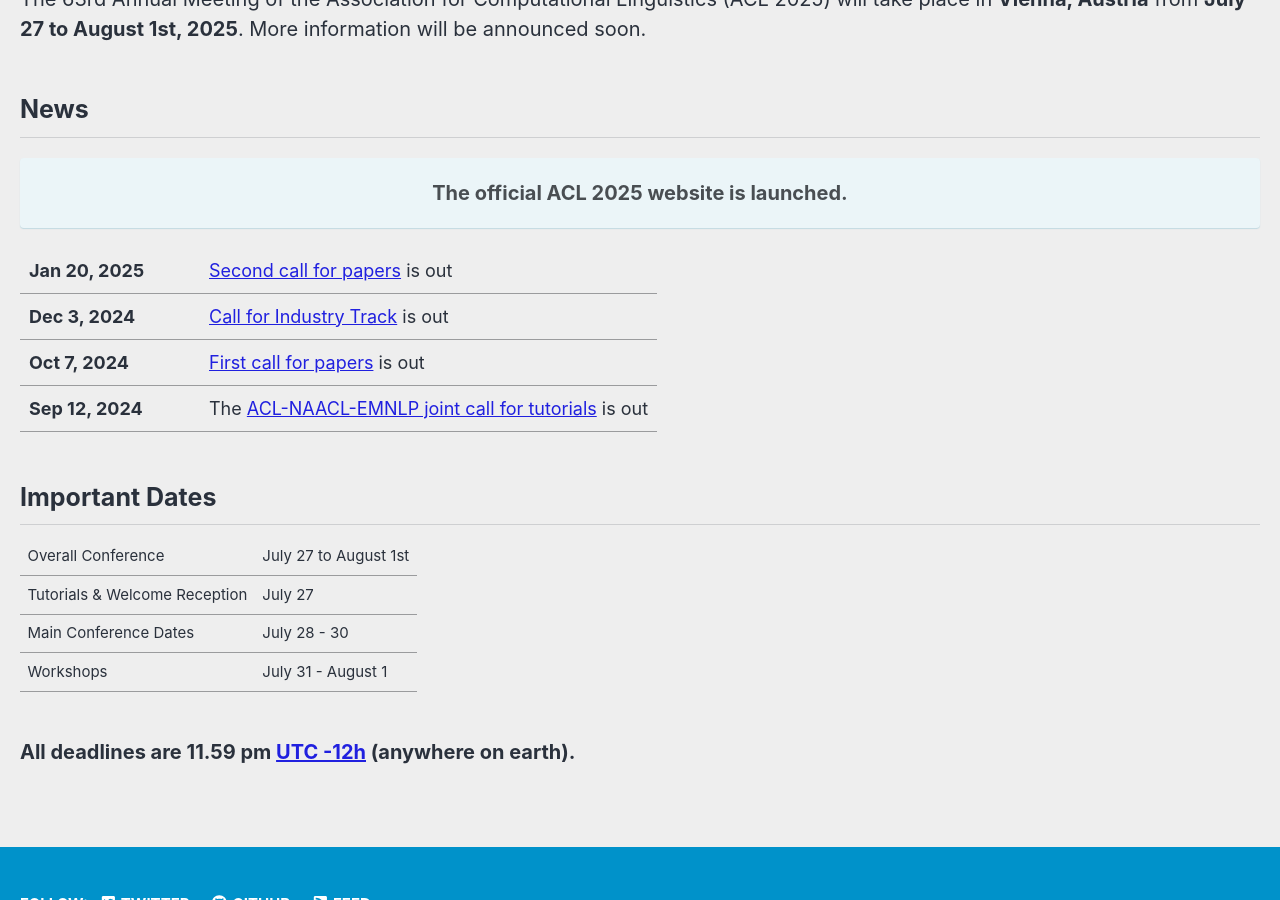
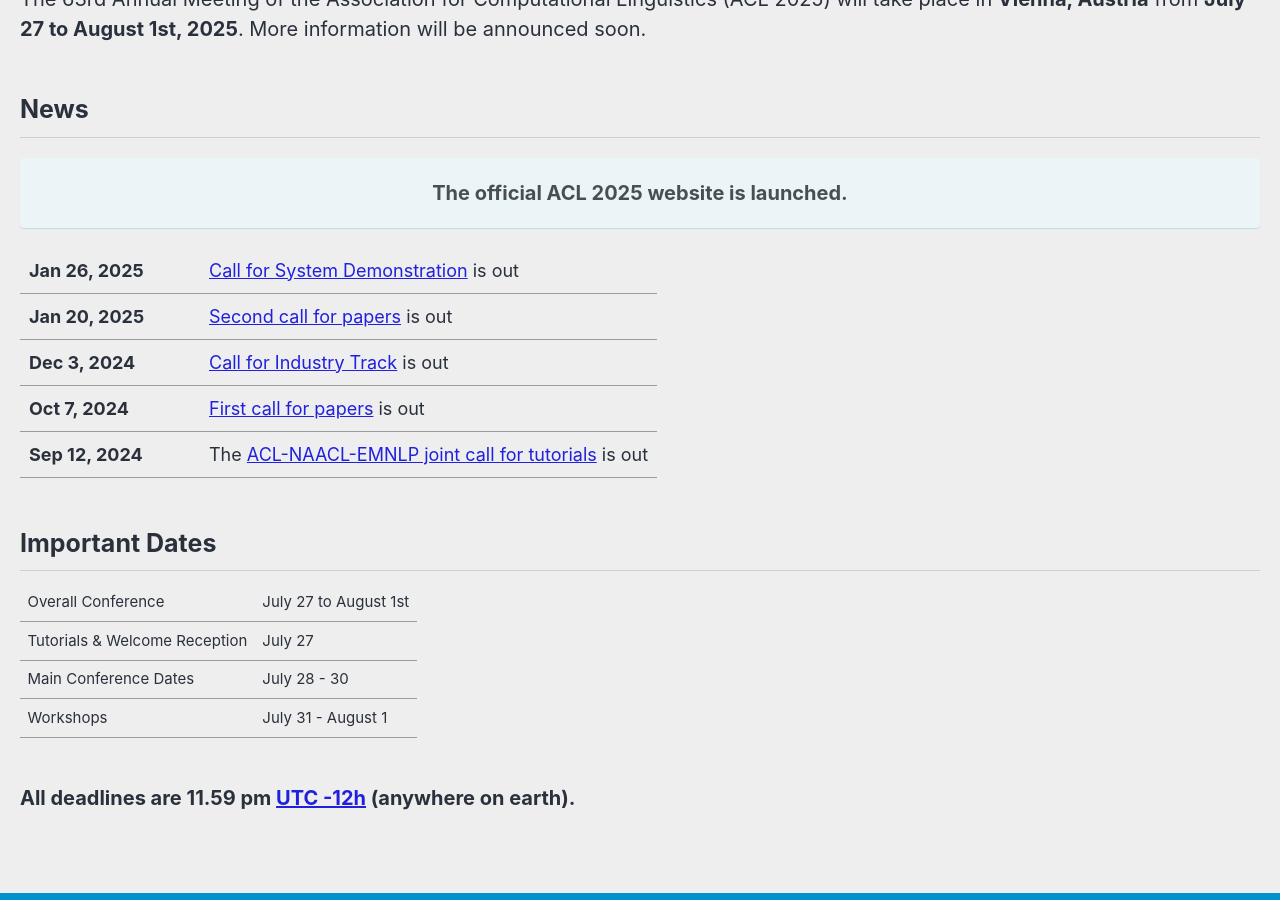
Before and after one commit to acl-org/acl-2025, a Jekyll site: the page built from _pages/home.md, in a window 1280 px wide and 900 px high, scrolled down 577 px. Built offline with Jekyll 4.4.1, drawn with Linux system fonts in a browser that asks for light colours; cached includes are drawn as plain includes; nearby versions of some CDN libraries.

Commit message:
Update home.md

```diff
--- a/_pages/home.md
+++ b/_pages/home.md
@@ -21,6 +21,7 @@ More information will be announced soon.
 .news-table { font-size: .9em; table-layout: fixed; }
 .news-table tr td:nth-child(1) { font-weight: bold; width: 10em; }
 </style>
+| Jan 26, 2025 | [Call for System Demonstration](https://2025.aclweb.org/calls/system_demonstration/) is out
 | Jan 20, 2025 | [Second call for papers](https://2025.aclweb.org/calls/main_conference_papers/) is out
 | Dec 3, 2024 | [Call for Industry Track](https://2025.aclweb.org/calls/industry_track/) is out
 | Oct 7, 2024 | [First call for papers](https://2025.aclweb.org/calls/main_conference_papers/) is out
```
